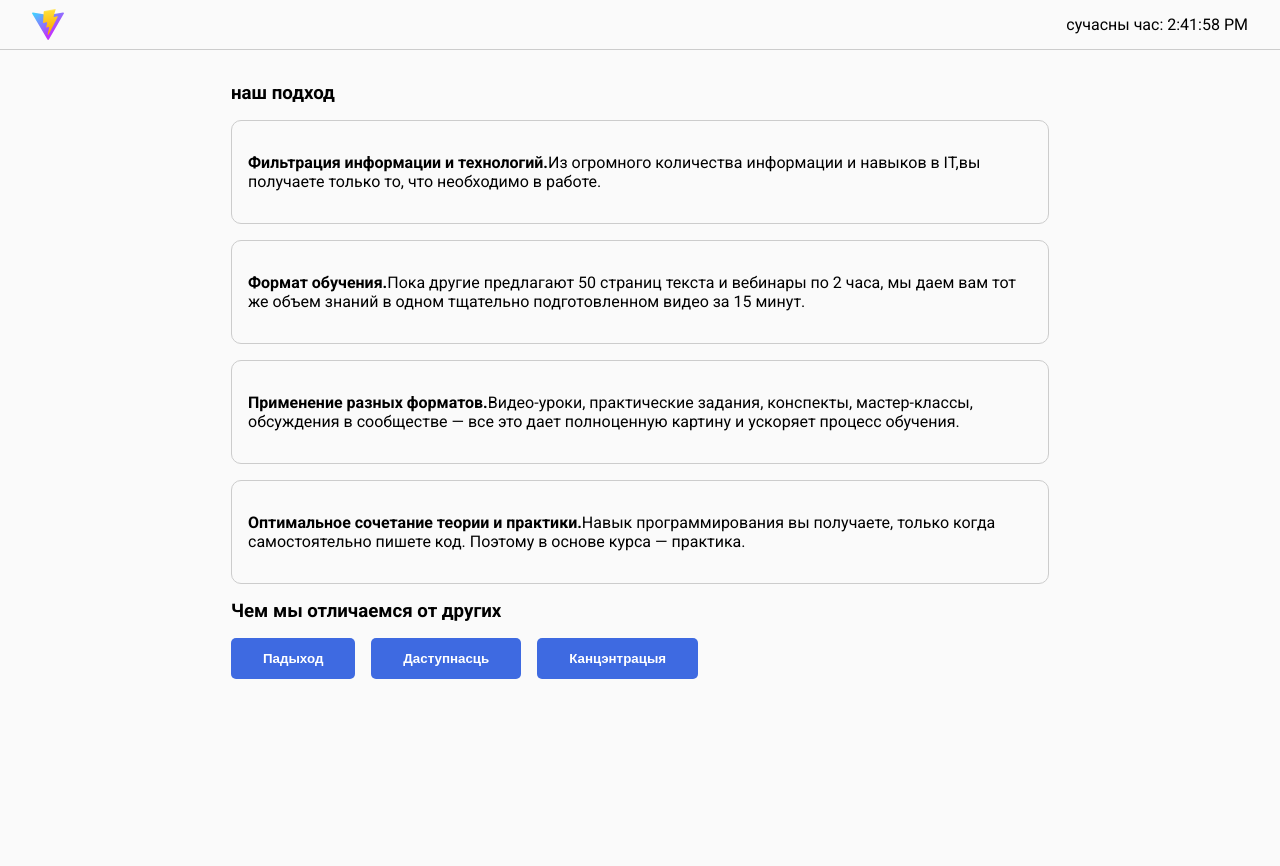
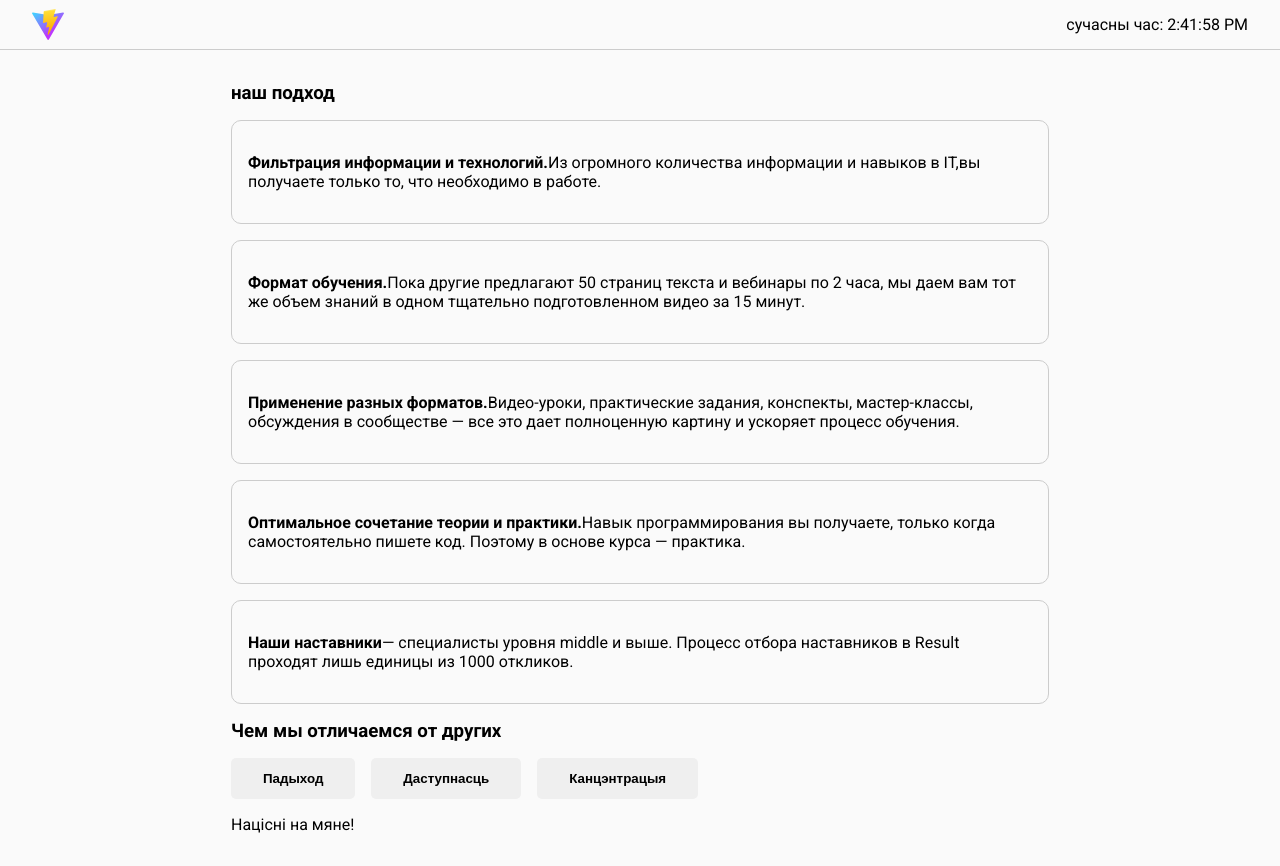
Before and after one commit to nick31415/test-01-react-vite, a React (Vite) app: page / in a window 1280 px wide. Before the commit the page ends 800 px from the top, so only its background shows below. Built offline with nearby package versions, Linux system fonts and the light colour scheme.

Commit message:
добавлена функция добавления текста из data.js(массивы)

```diff
--- a/src/App.jsx
+++ b/src/App.jsx
@@ -1,31 +1,23 @@
 import { useState } from 'react'
-import reactLogo from './assets/react.svg'
-import viteLogo from '/vite.svg'
-import './App.css'
 import Header from './components/Header'
 import {ways, differences} from './data'
 import WayToteach from './components/WayToTeach'
 import Button from './components/Button/Button'
 
+//GitHub Pages
 
 
+  function App() {
 
-function App() {
-
-  const [content,setContent] = useState('нажми на кнопку')
+  const [contentType,setContentType] = useState(null)
 
 
-  //let content = 'нажми на кнопку'
+  function handleClick(type){
 
-  //console.log('App Component Render')
+setContentType(type)
 
-  function handleClick(type){
-//console.log('button Clicked',type)
-setContent(type)
-//content=type
 
   }
-
   return(
 
 <div>
@@ -35,6 +27,10 @@ setContent(type)
       <section>
         <h3>наш подход</h3>
         <ul>
+
+          {[ways.map(way=><WayToteach key ={way.title} {... way}/>)]}
+
+          {/*
           <WayToteach {...ways[0]}/>
 
           <WayToteach{... ways[1] }/>
@@ -42,16 +38,22 @@ setContent(type)
           <WayToteach{... ways[2] }/>
 
           <WayToteach{... ways[3] }/>
+            <WayToteach{... ways[4] }/>*/}
 
         </ul>
       </section>
       <section>
         <h3>Чем мы отличаемся от других</h3>
-<Button onClick={()=>handleClick('way')}>Падыход</Button>
-<Button onClick={()=>handleClick('easy')}>Даступнасць</Button>
-<Button onClick={()=>handleClick('program')}>Канцэнтрацыя</Button>
+<Button isActive={contentType==='way'} onClick={()=>handleClick('way')}>Падыход</Button>
+<Button isActive={contentType==='easy'} onClick={()=>handleClick('easy')}>Даступнасць</Button>
+<Button isActive={contentType==='program'} onClick={()=>handleClick('program')}>Канцэнтрацыя</Button>
 
-<p>{differences[content]}</p>
+
+
+
+      {!contentType ? <p>Націсні на мяне!</p> : null}
+      {contentType ? <p>{differences[contentType]}</p>:null}
+
       </section>
   </main>
 
--- a/src/components/Button/Button.jsx
+++ b/src/components/Button/Button.jsx
@@ -1,10 +1,10 @@
 import './Button.css'
 
-export default function Button({children,onClick}) {
+export default function Button({children,onClick,isActive}) {
 
 
 
-    return <button className='button active'
+    return <button className={isActive ? 'button active' : 'button'}
     onClick={onClick}
 
     > {children}</button>
--- a/src/data.js
+++ b/src/data.js
@@ -16,11 +16,15 @@ export const ways = [
         title: 'Оптимальное сочетание теории и практики.',
         description:'Навык программирования вы получаете, только когда самостоятельно пишете код. Поэтому в основе курса — практика. ',
     },
+    {
+title:'Наши наставники',
+description:'— специалисты уровня middle и выше. Процесс отбора наставников в Result проходят лишь единицы из 1000 откликов.',
 
+    },
 ]
 
 export const differences = {
-  way: 'Узконаправленный подход. Учим только фронтенду, поэтому вы получаете (property) easy: string рыми пришли.',
+  way: 'Узконаправленный подход. Учим только фронтенду, поэтому вы получаете именно те знания, за которыми пришли. ',
   easy: 'Доступность обучения. Простыми словами объясняем сложные темы на понятных примерах.',
   program: 'Концентрация знаний. Например, модуль «HTML&CSS» даст вам столько же умений и навыков, как и 6 месяцев обучения по этой программе в госуниверситете.',
 }
```
